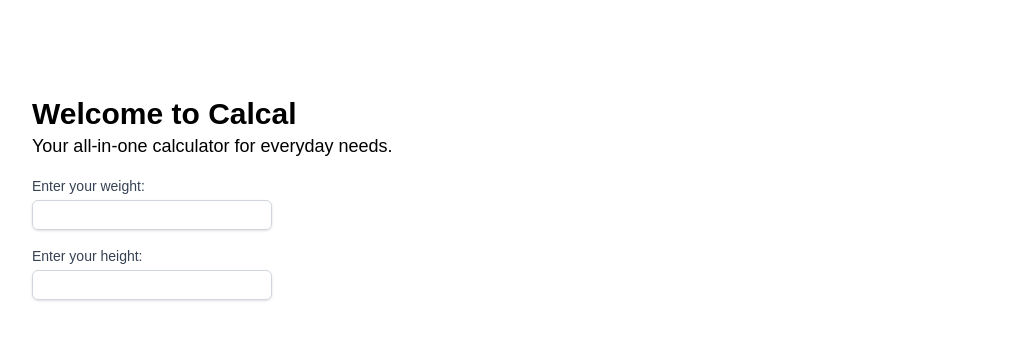
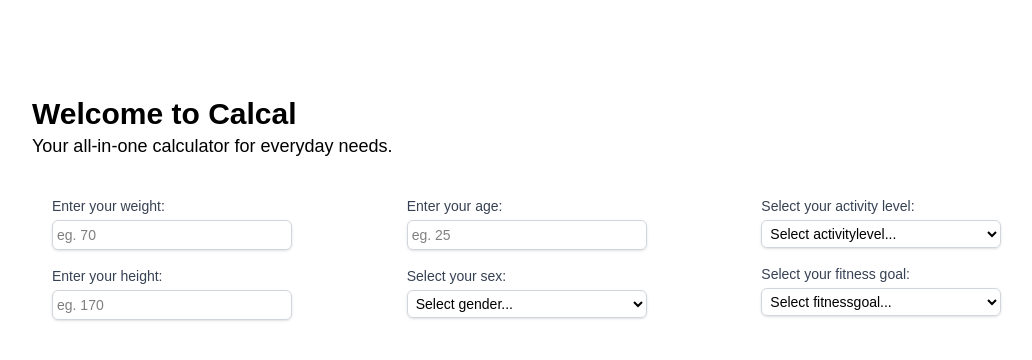
Before and after one commit to MFozanSani/calcal-next, a Next.js app: page / in a window 1280 px wide. Shown: the top 360 px of the page, without its empty margins (64-1096 px from the left). Built offline with nearby package versions, Linux system fonts and the light colour scheme.

Commit message:
added all other inputs and calculations including BMR, TDEE, Calories target, Macronutirents breakdown

```diff
--- a/package.json
+++ b/package.json
@@ -11,7 +11,8 @@
   "dependencies": {
     "next": "16.2.9",
     "react": "19.2.4",
-    "react-dom": "19.2.4"
+    "react-dom": "19.2.4",
+    "recharts": "^3.9.1"
   },
   "devDependencies": {
     "@tailwindcss/postcss": "^4",
--- a/src/app/page.js
+++ b/src/app/page.js
@@ -2,18 +2,27 @@
 import { useState } from 'react'
 import Form from '@/components/Form'
 import Results from '@/components/Results'
-import calculateBMI from '@/utils/fitnessMath'
+import {calculateBMI, categoryBMI, calculateBMR, calculateTDEE, caloriesTarget, calculateMacros} from '@/utils/fitnessMath'
 export default function Home() {
   const [weight, setWeight] = useState('')
   const [height, setHeight] = useState('')
+  const [age, setAge] = useState('')
+  const [sex, setSex] = useState('')
+  const [activitylevel, setActivitylevel] = useState('')
+  const [fitnessgoal, setFitnessgoal] = useState('')
   const BMI = calculateBMI(weight,height)
+  const BMR = calculateBMR(weight,height,age,sex)
+  const TDEE = calculateTDEE(BMR, activitylevel)
+  const calories = caloriesTarget(TDEE, fitnessgoal)
+  const category = categoryBMI(BMI)
+  const macros = calculateMacros(calories)
   return (
     <div className="flex min-h-screen flex-col p-24">
       <h1 className="text-3xl font-bold">Welcome to Calcal</h1>
       <p className="text-lg">Your all-in-one calculator for everyday needs.</p>
-      <Form weight={weight} setWeight={setWeight} height={height} setHeight={setHeight} />
+      <Form weight={weight} setWeight={setWeight} height={height} setHeight={setHeight} age={age} setAge={setAge} sex={sex} setSex={setSex} activitylevel={activitylevel} setActivitylevel={setActivitylevel} fitnessgoal={fitnessgoal} setFitnessgoal={setFitnessgoal} />
       {/* <p>{BMI}</p> */}
-      <Results BMI={BMI} />
+      <Results BMI={BMI} age={age} category={category} BMR={BMR} TDEE={TDEE} calories={calories} macros={macros} />
     </div>
   );
 }
--- a/src/components/Form.jsx
+++ b/src/components/Form.jsx
@@ -1,14 +1,49 @@
-export default function Form({weight,setWeight,height,setHeight}){
-return(<>
-    <form action="">
+export default function Form({ weight, setWeight, height, setHeight, age, setAge, sex, setSex, activitylevel, setActivitylevel, fitnessgoal, setFitnessgoal }) {
+    return (<>
+        <form action="" className="grid grid-cols-3 gap-4 p-5 ">
+            <div className="flex flex-col">
+
                 <label htmlFor="weight" className="block text-sm font-medium text-gray-700 mt-4">Enter your weight:</label>
-        <input type="number" name="weight" id="weight" value={weight} min={1} onChange={(e) => setWeight(e.target.value)} className="mt-1 block w-60 p-1 border rounded-md border-gray-300 shadow-sm focus:border-indigo-500 focus:ring-indigo-500 sm:text-sm" />
+                <input type="number" name="weight" id="weight" placeholder="eg. 70" value={weight} min={1} onChange={(e) => setWeight(e.target.value)} className="mt-1 block w-60 p-1 border rounded-md border-gray-300 shadow-sm focus:border-indigo-500 focus:ring-indigo-500 sm:text-sm" />
                 {weight && <p className="mt-2 text-sm text-gray-500">You entered: {weight} kg</p>}
                 <label htmlFor="height" className="block text-sm font-medium text-gray-700 mt-4">Enter your height:</label>
-        <input type="number" name="height" id="height" value={height} min={1} onChange={(e) =>setHeight(e.target.value)} className="mt-1 block w-60 p-1 border rounded-md border-gray-300 shadow-sm focus:border-indigo-500 focus:ring-indigo-500 sm:text-sm" />
+                <input type="number" name="height" id="height" placeholder="eg. 170" value={height} min={1} onChange={(e) => setHeight(e.target.value)} className="mt-1 block w-60 p-1 border rounded-md border-gray-300 shadow-sm focus:border-indigo-500 focus:ring-indigo-500 sm:text-sm" />
                 {height && <p className="mt-2 text-sm text-gray-500">You entered: {height} cm</p>}
                 {/* <h3>BMI:</h3> */}
                 {/* {weight && height && <p> {weight} / ({height} / 100)² = {(weight / Math.pow(height / 100, 2)).toFixed(2)} </p>} */}
+            </div>
+            <div className="flex flex-col">
+                <label htmlFor="age" className="block text-sm font-medium text-gray-700 mt-4">Enter your age:</label>
+                <input type="number" name="age" id="age" placeholder="eg. 25" value={age} min={0} onChange={(e) => setAge(e.target.value)} className="mt-1 block w-60 p-1 border rounded-md border-gray-300 shadow-sm focus:border-indigo-500 focus:ring-indigo-500 sm:text-sm" />
+                {age && <p className="mt-2 text-sm text-gray-500">You entered: {age} year(s)</p>}
+                <label htmlFor="sex" className="block text-sm font-medium text-gray-700 mt-4">Select your sex:</label>
+                <select name="sex" id="sex" value={sex} onChange={(e) => setSex(e.target.value)} className="mt-1 block w-60 p-1 border rounded-md border-gray-300 shadow-sm focus:border-indigo-500 focus:ring-indigo-500 sm:text-sm" >
+                    <option value="" disabled hidden>Select gender...</option>
+                    <option value="male">Male</option>
+                    <option value="female">Female</option>
+                </select>
+                {sex && <p className="mt-2 text-sm text-gray-500">You selected: {sex}</p>}
+            </div>
+            <div className="flex flex-col">
+                <label htmlFor="activitylevel" className="block text-sm font-medium text-gray-700 mt-4">Select your activity level:</label>
+                <select name="activitylevel" id="activitylevel" value={activitylevel} onChange={(e) => setActivitylevel(e.target.value)} className="mt-1 block w-60 p-1 border rounded-md border-gray-300 shadow-sm focus:border-indigo-500 focus:ring-indigo-500 sm:text-sm" >
+                    <option value="" disabled hidden>Select activitylevel...</option>
+                    <option value="Sedentary">Sedentary</option>
+                    <option value="Light">Light</option>
+                    <option value="Moderate">Moderate</option>
+                    <option value="Active">Active</option>
+                    <option value="Very Active">Very Active</option>
+                </select>
+                {activitylevel && <p className="mt-2 text-sm text-gray-500">You selected: {activitylevel}</p>}
+                <label htmlFor="fitnessgoal" className="block text-sm font-medium text-gray-700 mt-4">Select your fitness goal:</label>
+                <select name="fitnessgoal" id="fitnessgoal" value={fitnessgoal} onChange={(e) => setFitnessgoal(e.target.value)} className="mt-1 block w-60 p-1 border rounded-md border-gray-300 shadow-sm focus:border-indigo-500 focus:ring-indigo-500 sm:text-sm" >
+                    <option value="" disabled hidden>Select fitnessgoal...</option>
+                    <option value="Lose weight">Lose weight</option>
+                    <option value="Maintain weight">Maintain weight</option>
+                    <option value="Gain weight">Gain weight</option>
+                </select>
+                {fitnessgoal && <p className="mt-2 text-sm text-gray-500">You selected: {fitnessgoal}</p>}
+            </div>
         </form>
     </>
     )
--- a/src/components/Results.jsx
+++ b/src/components/Results.jsx
@@ -1,7 +1,23 @@
-export default function Results({BMI}) {
-    if (BMI) {
+export default function Results({ BMI, age, category, BMR, TDEE, calories, macros }) {
+    return (
+        <>
+            <div className="grid grid-cols-4 mx-4 gap-4 py-5">
+                <div className="flex flex-col">
+                    {BMI && <p className="text-3xl flex">BMI: <b className="ml-auto">{BMI}</b></p>}
+                    {category && <p className="text-3xl flex">Category: <b className="ml-auto">{category}</b></p>}
+                    {age && <p className="text-3xl flex">Age: <b className="ml-auto">{age}</b></p>}
+                    {BMR && <p className="text-3xl flex">BMR: <b className="ml-auto">{BMR}</b></p>}
+                    {TDEE && <p className="text-3xl flex">TDEE: <b className="ml-auto">{TDEE}</b></p>}
+                </div>
+                <div className="flex flex-col"></div>
+                <div className="flex flex-col">
+                    {calories && <p className="text-3xl flex">Calories: <b className="ml-auto">{calories}</b></p>}
+                    {calories && <p className="text-3xl flex">Protein: <b className="ml-auto">{macros.protein}</b></p>}
+                    {calories && <p className="text-3xl flex">Carbs: <b className="ml-auto">{macros.carbs}</b></p>}
+                    {calories && <p className="text-3xl flex">Fats: <b className="ml-auto">{macros.fats}</b></p>}
+                </div>
+            </div>
+        </>
+    )
 
-
-    return (BMI)
-    }
 }
--- a/src/utils/fitnessMath.js
+++ b/src/utils/fitnessMath.js
@@ -1,7 +1,65 @@
-export default function calculateBMI(weight, height) {
+export function calculateBMI(weight, height) {
     if (weight>0 && height >0) {
         // throw new Errorr("Weight or Height can not be zero or less.");
         const BMI = weight / (height/100)**2
         return BMI.toFixed(2)
     }
 }
+export function categoryBMI(BMI) {
+    if (BMI<18.5) return "Underweight"
+    if (BMI>=18.5 && BMI<=24.9) return "Normal"
+    if (BMI>=25 && BMI<=29.9) return "Overweight"
+    if (BMI>=30) return "Obese"
+}
+export function calculateBMR(weight, height, age, sex) {
+    if (sex == 'male') {
+        const BMR = 10 * weight +6.25*height-5*age+5
+        return BMR.toFixed(2)
+    }
+    if (sex == 'female') {
+        const BMR = 10 * weight +6.25*height-5*age-161
+        return BMR.toFixed(2)
+    }
+}
+export function calculateTDEE(BMR, activitylevel){
+    if(activitylevel == 'Sedentary'){
+        const TDEE = BMR * 1.2
+        return parseFloat(TDEE.toFixed(2));
+    }
+    if(activitylevel == 'Light'){
+        const TDEE = BMR * 1.375
+        return parseFloat(TDEE.toFixed(2));
+    }
+    if(activitylevel == 'Moderate'){
+        const TDEE = BMR * 1.55
+        return parseFloat(TDEE.toFixed(2));
+    }
+    if(activitylevel == 'Active'){
+        const TDEE = BMR * 1.725
+        return parseFloat(TDEE.toFixed(2));
+    }
+    if(activitylevel == 'Very Active'){
+        const TDEE = BMR * 1.9
+        return parseFloat(TDEE.toFixed(2));
+    }
+}
+export function caloriesTarget(TDEE, fitnessgoal){
+    if(fitnessgoal == 'Lose weight'){
+        const calories = TDEE - 500
+        return calories.toFixed(2)
+    }
+    if(fitnessgoal == 'Maintain weight'){
+        const calories = TDEE
+        return calories
+    }
+    if(fitnessgoal == 'Gain weight'){
+        const calories = TDEE + 400
+        return calories.toFixed(2)
+    }
+}
+export function calculateMacros(calories) {
+    const protein = Math.round(calories*0.3/4);
+    const carbs = Math.round(calories*0.4/4);
+    const fats = Math.round(calories*0.3/9);
+    return {protein,carbs,fats}
+}
```
Also changed, not shown: 1 other file (tests, documents, lock files or other folders). Lines whose indentation alone changed are shown as unchanged.
